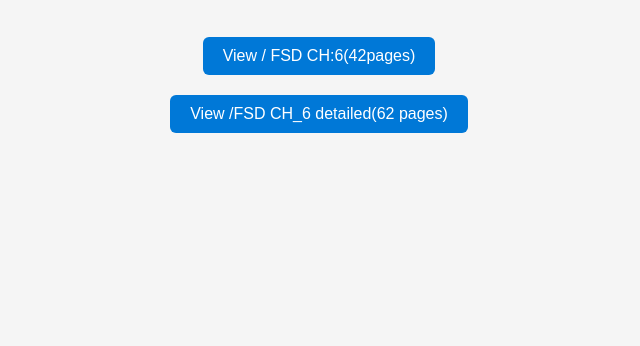
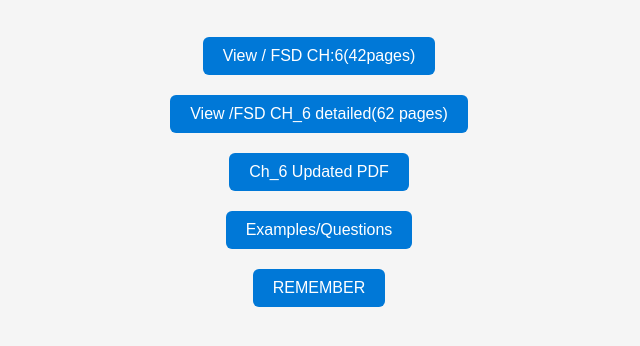
Before and after one commit to Manin1311/CollegeBootStrap, a plain HTML site: page index.html in a window 1280 px wide. Shown: the part 160-506 px from the top of the page, without its empty margins (321-961 px from the left). Drawn offline with Linux system fonts and the light colour scheme.

Commit message:
Update index.html

```diff
--- a/index.html
+++ b/index.html
@@ -3,7 +3,7 @@
 <head>
   <meta charset="UTF-8" />
   <meta name="viewport" content="width=device-width, initial-scale=1.0" />
-  <title>College Python PDFs</title>
+  <title>College BootStrap PDFs</title>
   <style>
     body {font-family: Arial, sans-serif; text-align: center; padding: 50px; background: #f5f5f5;}
     h1 {color: #222;}
@@ -18,6 +18,11 @@
   <div class="pdf-list">
     <a href="FSD-1_UNIT-6_PKP.pdf" target="_blank">View / FSD CH:6(42pages) </a><br>
     <a href="Chapter-6_FSD-I.pdf" target="_blank"> View /FSD CH_6 detailed(62 pages)</a><br>
+    <a href="Chapter 6_Notes.pdf" target="_blank">Ch_6 Updated PDF</a><br>
+    <a href="Example.pdf" target="_blank">Examples/Questions</a><br>
+    <a href="remember.pdf" target="_blank">REMEMBER</a>
+
+
 
   </div>
 </body>
```
